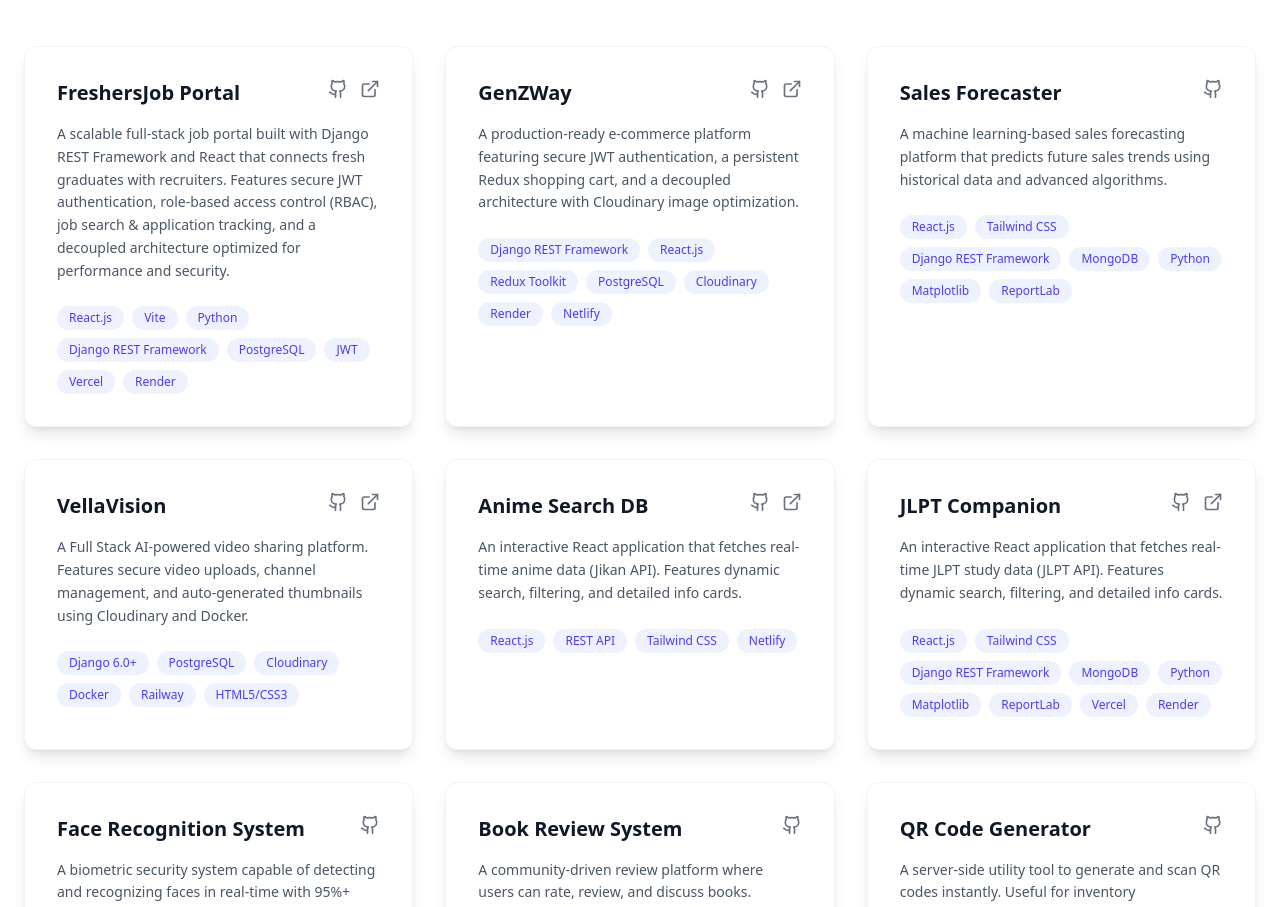
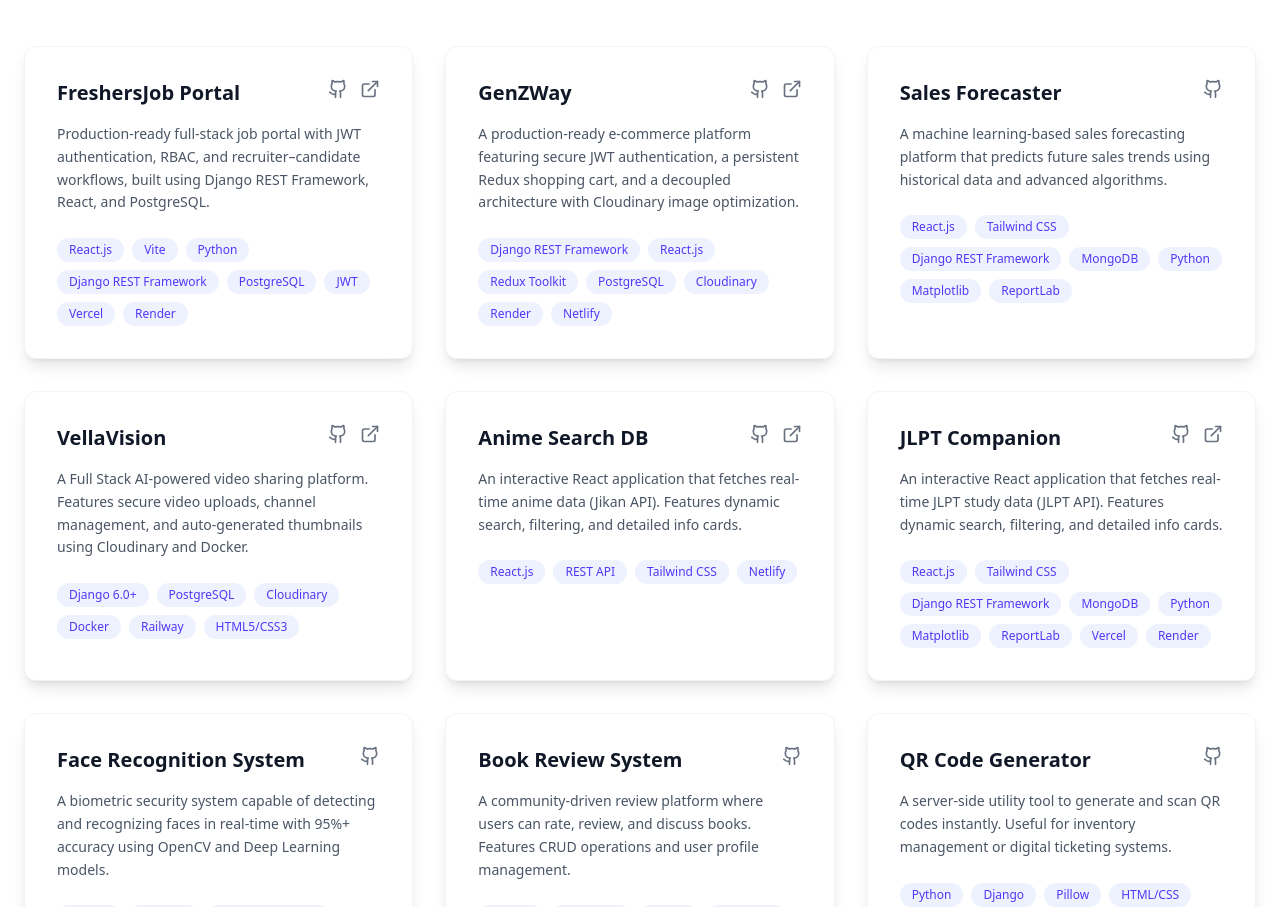
Before and after one commit to SoumyarananPradhan/Portfolio, a React (Vite) app: page / in a window 1280 px wide. Shown: the part 2725-3632 px from the top of the page. Built offline with nearby package versions, Linux system fonts and the light colour scheme.

Commit message:
Updated the Project Description to make it short

```diff
--- a/src/data/user.js
+++ b/src/data/user.js
@@ -46,7 +46,7 @@ export const userData = {
   projects: [
     {
       title: "FreshersJob Portal",
-      description: "A scalable full-stack job portal built with Django REST Framework and React that connects fresh graduates with recruiters. Features secure JWT authentication, role-based access control (RBAC), job search & application tracking, and a decoupled architecture optimized for performance and security.",
+      description: "Production-ready full-stack job portal with JWT authentication, RBAC, and recruiter–candidate workflows, built using Django REST Framework, React, and PostgreSQL.",
       techStack: ["React.js", "Vite", "Python", "Django REST Framework", "PostgreSQL", "JWT", "Vercel", "Render"],
       github: "https://github.com/SoumyarananPradhan/freshers_job_portal",
       demo: "https://freshers-job-portal.vercel.app/",
```
